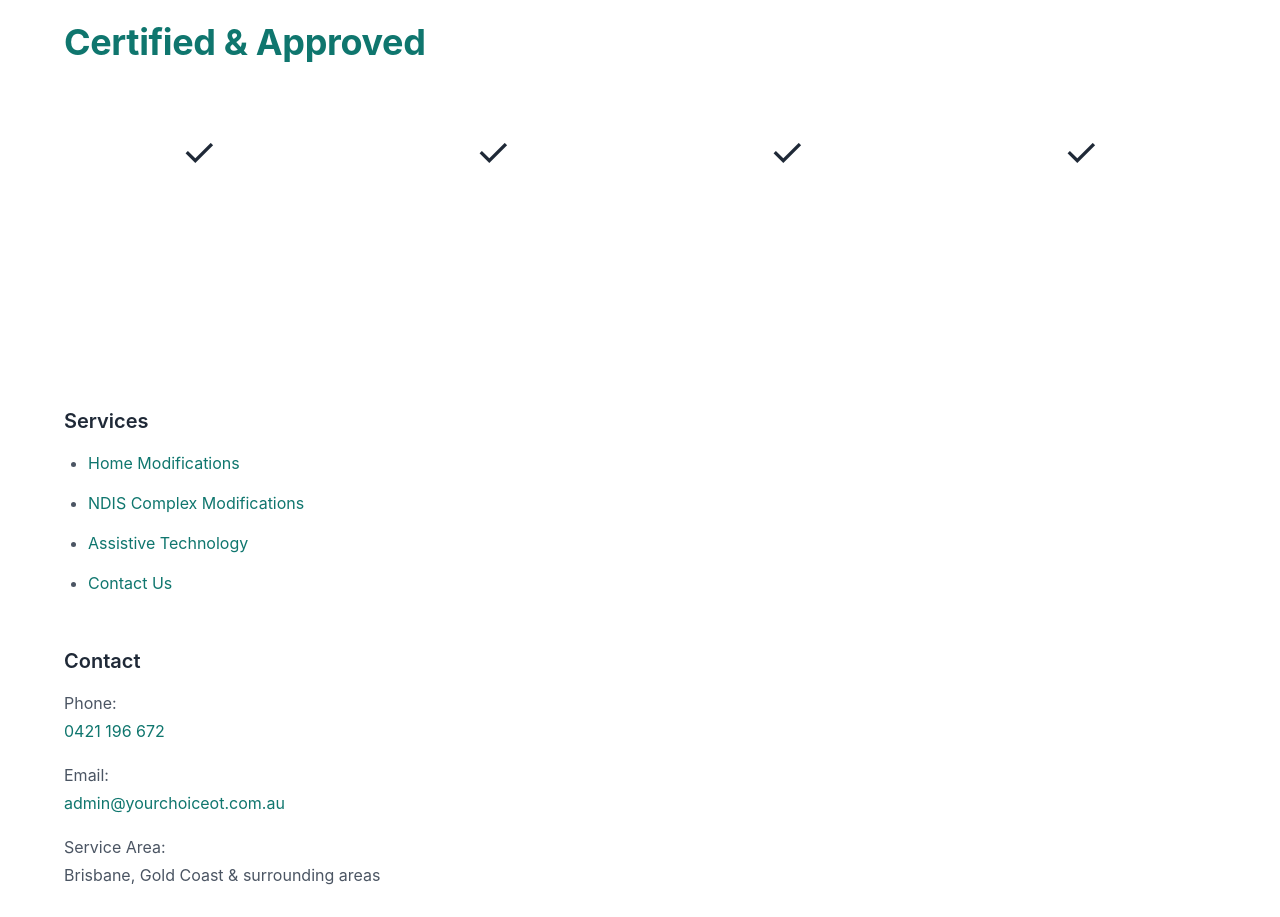
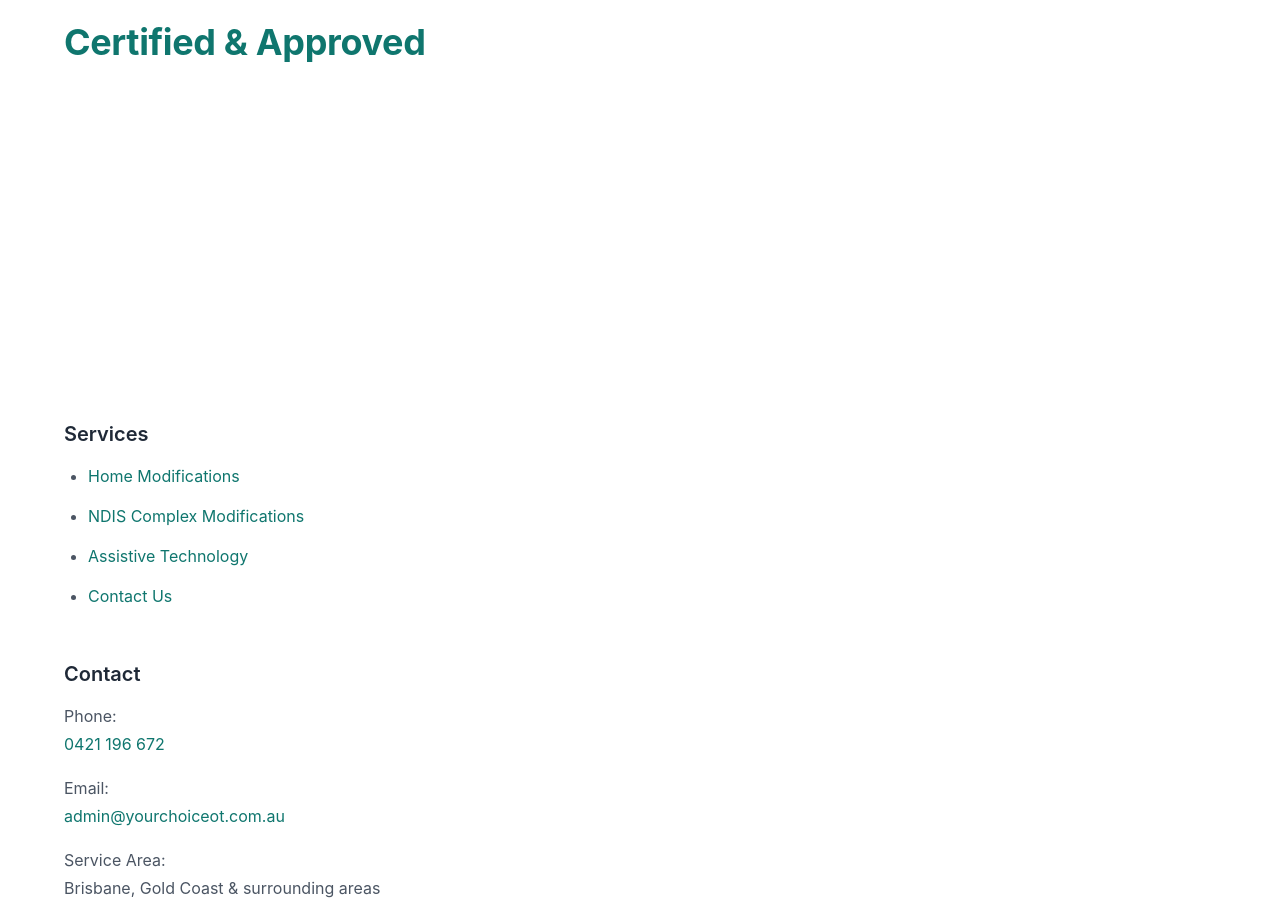
Before and after one commit to danielboasemammoth/ycot-website, a Next.js app: page / in a window 1280 px wide. Shown: the part 3120-4037 px from the top of the page. Built offline with nearby package versions, Linux system fonts and the light colour scheme.

Commit message:
Fix: improve header navigation spacing and make credential icons more visible

```diff
--- a/app/components/Header.tsx
+++ b/app/components/Header.tsx
@@ -22,20 +22,20 @@ export default function Header() {
           </Link>
 
           {/* Desktop Navigation */}
-          <nav className="hidden lg:flex items-center gap-1">
-            <Link href="/" className="px-3 py-2 text-gray-700 hover:text-teal-600 font-medium text-sm transition rounded-lg hover:bg-gray-50">
+          <nav className="hidden lg:flex items-center gap-8">
+            <Link href="/" className="text-gray-700 hover:text-teal-600 font-medium text-sm transition">
               Home
             </Link>
-            <Link href="/about" className="px-3 py-2 text-gray-700 hover:text-teal-600 font-medium text-sm transition rounded-lg hover:bg-gray-50">
+            <Link href="/about" className="text-gray-700 hover:text-teal-600 font-medium text-sm transition">
               About
             </Link>
-            <Link href="/services" className="px-3 py-2 text-gray-700 hover:text-teal-600 font-medium text-sm transition rounded-lg hover:bg-gray-50">
+            <Link href="/services" className="text-gray-700 hover:text-teal-600 font-medium text-sm transition">
               Services
             </Link>
-            <Link href="/gallery" className="px-3 py-2 text-gray-700 hover:text-teal-600 font-medium text-sm transition rounded-lg hover:bg-gray-50">
+            <Link href="/gallery" className="text-gray-700 hover:text-teal-600 font-medium text-sm transition">
               Gallery
             </Link>
-            <Link href="/contact" className="px-3 py-2 text-gray-700 hover:text-teal-600 font-medium text-sm transition rounded-lg hover:bg-gray-50">
+            <Link href="/contact" className="text-gray-700 hover:text-teal-600 font-medium text-sm transition">
               Contact
             </Link>
           </nav>
--- a/app/globals.css
+++ b/app/globals.css
@@ -460,8 +460,11 @@ section.dark p, section.dark li {
 }
 
 .credential-icon {
-  font-size: 2.5rem;
+  font-size: 3rem;
   margin-bottom: 1rem;
+  display: block;
+  color: white;
+  font-weight: bold;
 }
 
 .credential-item h4 {
```
